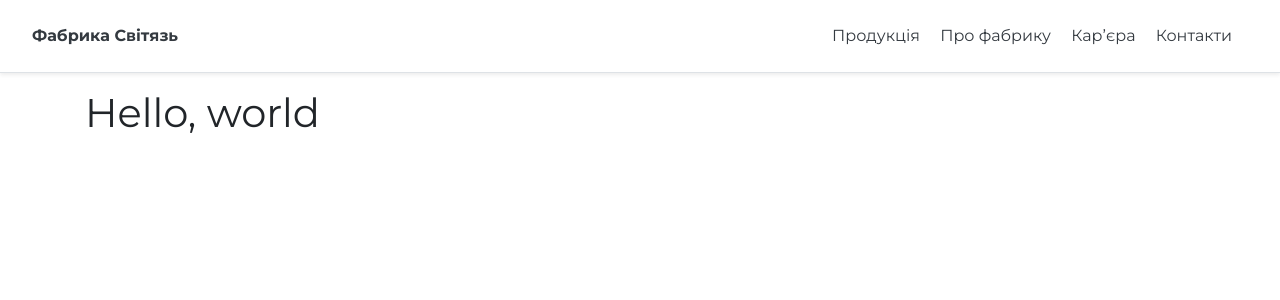
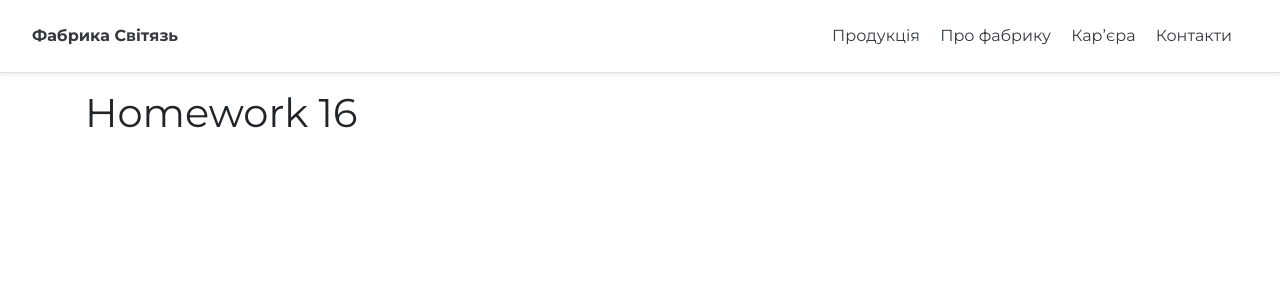
Before and after one commit to volodin28/homework_13, a Django app: page / in a window 1280 px wide. Shown: the top 300 px of the page. Run offline with Django 4.2, Linux system fonts and the light colour scheme; some libraries are stand-ins or nearby versions.

Commit message:
html changed to "Homework 16"

```diff
--- a/factory/templates/index.html
+++ b/factory/templates/index.html
@@ -4,7 +4,7 @@
 
 {% block content %}
 <div class="container">
-    <h1>Hello, world</h1>
+    <h1>Homework 16</h1>
 </div>
 
 {% endblock %}
```
